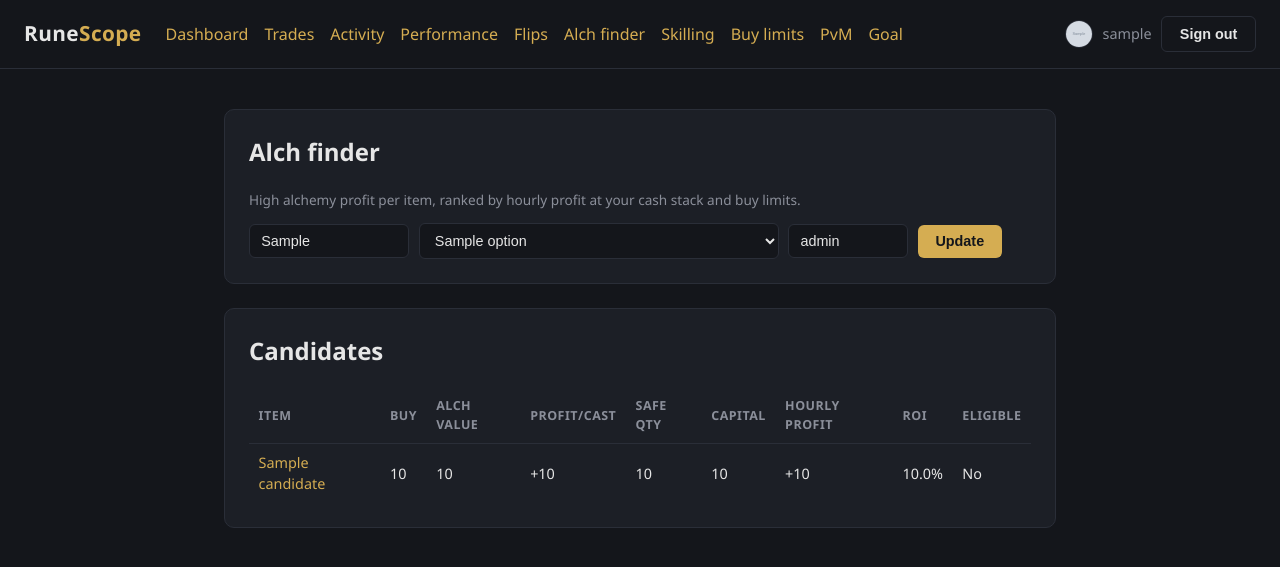
After one commit to Wolklaw/OSRS-Toolkit, a FastAPI app: template src/toolkit_web/templates/alch.html in a window 1280 px wide. The commit adds this page. Shown: the top 567 px of the page. Run offline with FastAPI, Linux system fonts and the light colour scheme; the template is opened without the code that fills it: most values are stand-ins (such as "Sample title", 1, 10 or a date in 2020); grey boxes marked "Sample" are stand-in pictures.

Commit message:
Add Alch Finder and Skilling Profit pages, with a hiscores lookup for eligibility

```diff
--- a/src/toolkit_web/app.py
+++ b/src/toolkit_web/app.py
@@ -17,7 +17,9 @@ from pathlib import Path
 from fastapi import Cookie, Depends, FastAPI, HTTPException, Request, Response
 from fastapi.responses import HTMLResponse, JSONResponse, RedirectResponse
 from fastapi.templating import Jinja2Templates
+from osrs_toolkit.account import AccountLookupError, fetch_player
 from osrs_toolkit.buy_limits import buy_limit_status
+from osrs_toolkit.calculators import ALCH_POLICIES, alch_candidates, skill_results
 from osrs_toolkit.csv_export import journal_csv
 from osrs_toolkit.formatting import compact_items, synced_trade_label
 from osrs_toolkit.journal_presentation import PERIOD_FILTERS
@@ -350,6 +352,82 @@ def create_app(settings: Settings | None = None) -> FastAPI:
                 # already picked the offers actually worth using this cash stack on, and a
                 # browsable list past a couple dozen rows stops being something anyone reads.
                 "candidates": [serialize(candidate) for candidate in candidates[:30]],
+            },
+        )
+
+    @app.get("/alch", response_class=HTMLResponse)
+    def alch_page(
+        request: Request,
+        account: Account = CurrentAccount,
+        active: str | None = ActiveCharacter,
+        cash_stack: int = 10_000_000,
+        policy: str = "Safer",
+        magic_level: int | None = None,
+    ) -> HTMLResponse:
+        if policy not in ALCH_POLICIES:
+            policy = "Safer"
+        context = {
+            "account": account,
+            "cash_stack": cash_stack,
+            "policy": policy,
+            "policies": list(ALCH_POLICIES),
+            "magic_level": magic_level,
+            **character_switcher_context(account, active),
+        }
+        try:
+            mappings, points = market.snapshot()
+        except MarketDataError:
+            return templates.TemplateResponse(
+                request, "alch.html", {**context, "market_unavailable": True}
+            )
+        candidates = alch_candidates(
+            mappings, points, cash_stack=cash_stack, policy=policy, magic_level=magic_level
+        )
+        return templates.TemplateResponse(
+            request,
+            "alch.html",
+            {
+                **context,
+                "market_unavailable": False,
+                # Same cap and reasoning as the flip candidates list — a browsable table stops
+                # being something anyone reads well past a couple dozen rows.
+                "candidates": [serialize(candidate) for candidate in candidates[:40]],
+            },
+        )
+
+    @app.get("/skilling", response_class=HTMLResponse)
+    def skilling_page(
+        request: Request,
+        account: Account = CurrentAccount,
+        active: str | None = ActiveCharacter,
+        character: str = "",
+    ) -> HTMLResponse:
+        context = {
+            "account": account,
+            "character": character,
+            **character_switcher_context(account, active),
+        }
+        skills: dict[str, int] = {}
+        if character.strip():
+            try:
+                skills = fetch_player(character.strip()).skills
+            except AccountLookupError as error:
+                context["lookup_error"] = str(error)
+        context["has_skills"] = bool(skills)
+        try:
+            mappings, points = market.snapshot()
+        except MarketDataError:
+            return templates.TemplateResponse(
+                request, "skilling.html", {**context, "market_unavailable": True}
+            )
+        results = skill_results(mappings, points, skills)
+        return templates.TemplateResponse(
+            request,
+            "skilling.html",
+            {
+                **context,
+                "market_unavailable": False,
+                "results": [serialize(result) for result in results],
             },
         )
 
--- /dev/null
+++ b/src/toolkit_web/templates/alch.html
@@ -0,0 +1,68 @@
+{% extends "base.html" %}
+{% block content %}
+
+<div class="panel">
+  <h2 style="margin-top:0">Alch finder</h2>
+  <p class="hint">High alchemy profit per item, ranked by hourly profit at your cash stack and buy limits.</p>
+  <form method="get" class="row">
+    <input type="text" name="cash_stack" value="{{ cash_stack }}" style="max-width:160px" placeholder="Cash stack">
+    <select name="policy">
+      {% for option in policies %}
+      <option value="{{ option }}" {% if option == policy %}selected{% endif %}>{{ option }}</option>
+      {% endfor %}
+    </select>
+    <input type="text" name="magic_level" value="{{ magic_level if magic_level is not none else '' }}" style="max-width:120px" placeholder="Magic level (optional)">
+    <button class="button" type="submit">Update</button>
+  </form>
+</div>
+
+{% if market_unavailable %}
+<div class="panel">
+  <div class="empty">Live prices couldn't be reached just now — try again shortly.</div>
+</div>
+{% else %}
+
+<div class="panel">
+  <h2 style="margin-top:0">Candidates</h2>
+  {% if candidates %}
+  <table>
+    <thead>
+      <tr>
+        <th>Item</th>
+        <th>Buy</th>
+        <th>Alch value</th>
+        <th>Profit/cast</th>
+        <th>Safe qty</th>
+        <th>Capital</th>
+        <th>Hourly profit</th>
+        <th>ROI</th>
+        <th>Eligible</th>
+      </tr>
+    </thead>
+    <tbody>
+      {% for candidate in candidates %}
+      <tr>
+        <td><a href="/item/{{ candidate.item_id }}">{{ candidate.name }}</a></td>
+        <td>{{ "{:,}".format(candidate.buy_price) }}</td>
+        <td>{{ "{:,}".format(candidate.alch_value) }}</td>
+        <td class="{{ 'positive' if candidate.profit >= 0 else 'negative' }}">{{ "{:+,}".format(candidate.profit) }}</td>
+        <td>{{ "{:,}".format(candidate.safe_quantity) }}</td>
+        <td>{{ "{:,}".format(candidate.capital_required) }}</td>
+        <td class="positive">{{ "{:+,}".format(candidate.hourly_profit) }}</td>
+        <td>{{ "%.1f"|format(candidate.roi) }}%</td>
+        <td>
+          {% if candidate.eligible is none %}—
+          {% elif candidate.eligible %}<span class="positive">Yes</span>
+          {% else %}<span class="negative">No</span>{% endif %}
+        </td>
+      </tr>
+      {% endfor %}
+    </tbody>
+  </table>
+  {% else %}
+  <div class="empty">Nothing clears this policy's bar right now.</div>
+  {% endif %}
+</div>
+
+{% endif %}
+{% endblock %}
--- a/src/toolkit_web/templates/base.html
+++ b/src/toolkit_web/templates/base.html
@@ -135,6 +135,8 @@
         <a href="/activity">Activity</a>
         <a href="/performance">Performance</a>
         <a href="/flips">Flips</a>
+        <a href="/alch">Alch finder</a>
+        <a href="/skilling">Skilling</a>
         <a href="/buy-limits">Buy limits</a>
         <a href="/pvm">PvM</a>
         <a href="/savings-goal">Goal</a>
```
Also changed, not shown: src/toolkit_web/templates/skilling.html (added, +65 -0 lines), tests/test_alch_and_skilling.py (added, +89 -0 lines).
